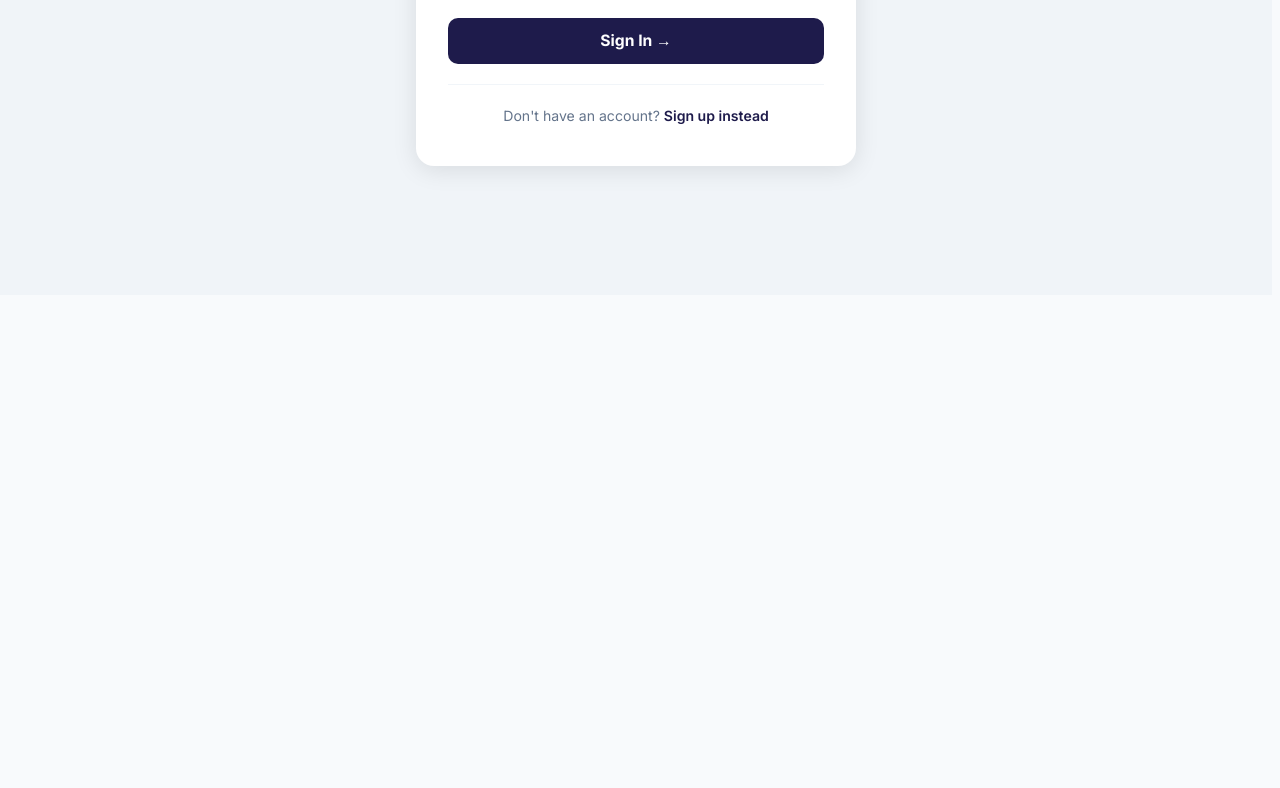
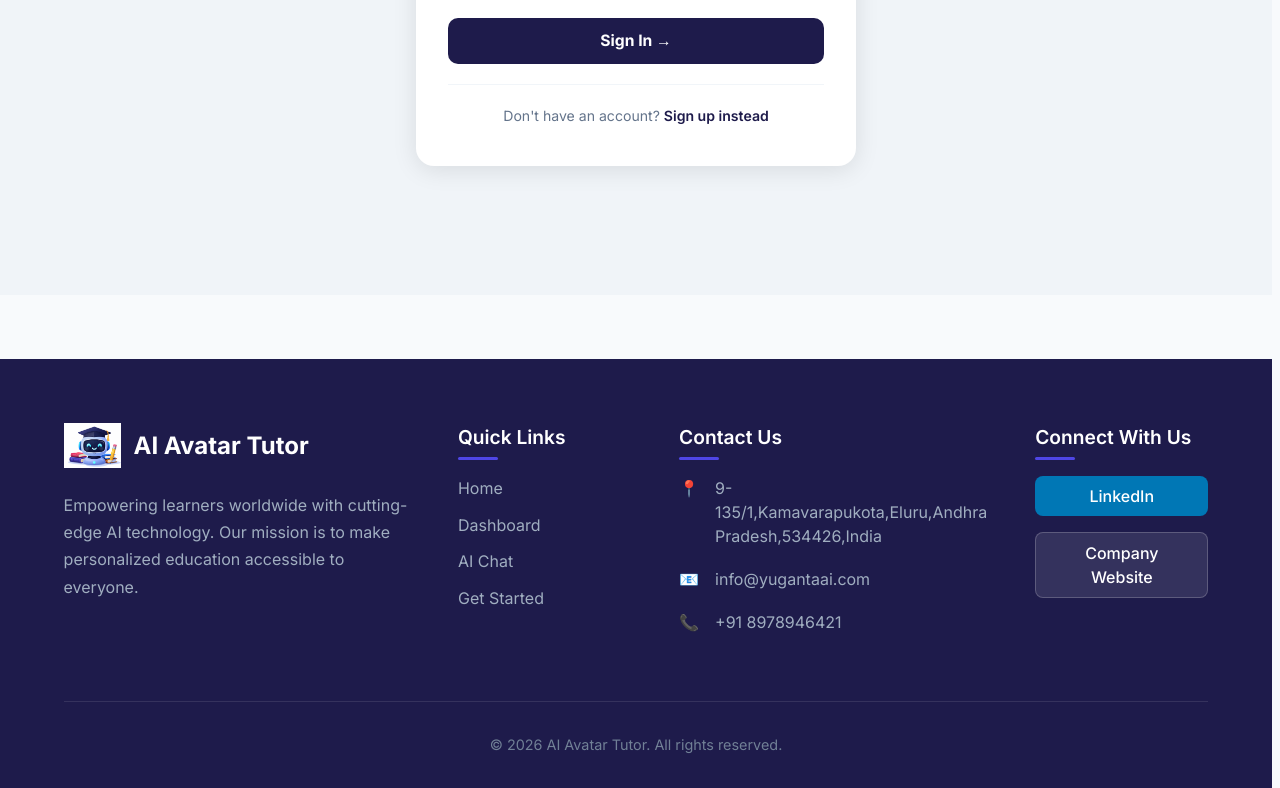
Before and after one commit to Swathidattha02/chatbot_web, a React (Create React App) app in the folder website_frontend/: page /login in a window 1280 px wide. Shown: the part 577-1365 px from the top of the page. Before the commit the page ends 872 px from the top, so only its background shows below. Built offline with nearby package versions, Linux system fonts and the light colour scheme; no server answers.

Commit message:
added global logic for footer , debuged and worked on the error of footer rendering 2 times

```diff
--- a/website_frontend/src/App.js
+++ b/website_frontend/src/App.js
@@ -20,6 +20,7 @@ import ResetPassword from "./pages/ResetPassword";
 
 // Components
 import Navbar from "./components/Navbar";
+import Footer from "./components/Footer";
 import SubjectLayout from "./components/SubjectLayout";
 
 // Protected Route Component
@@ -50,6 +51,7 @@ const RoleRoute = ({ children, role }) => {
 function AppContent() {
   const location = useLocation();
   const isChatPage = location.pathname === '/chat';
+  const isSubjectPage = location.pathname.startsWith('/subjects');
   const isTeacherPage = location.pathname.startsWith('/teacher');
   const isAdminPage = location.pathname.startsWith('/admin');
 
@@ -132,6 +134,7 @@ function AppContent() {
           }
         />
       </Routes>
+      {!isChatPage && !isSubjectPage && !isTeacherPage && !isAdminPage && <Footer />}
     </>
   );
 }
--- a/website_frontend/src/pages/Dashboard.js
+++ b/website_frontend/src/pages/Dashboard.js
@@ -9,7 +9,6 @@ import {
     Microscope, Dna, Globe, Languages, Atom,
     Beaker, Monitor, Megaphone, Inbox, Download, AlertCircle, RefreshCw
 } from "lucide-react";
-import Footer from "../components/Footer";
 import dashboardService from "../services/dashboardService";
 import "../styles/Dashboard.css";
 
@@ -800,7 +799,6 @@ function Dashboard() {
                         </div>
                     </div>
                 </div>
-                <Footer />
             </div>
         );
     }
--- a/website_frontend/src/pages/Home.js
+++ b/website_frontend/src/pages/Home.js
@@ -6,7 +6,6 @@ import {
     ChevronRight, ArrowRight, Play, CheckCircle2,
     GraduationCap, BookOpen, Trophy, Users
 } from "lucide-react";
-import Footer from "../components/Footer";
 import "../styles/Home.css";
 
 /* ── Animated counter hook ─────────────────────────────────────────── */
@@ -408,8 +407,6 @@ function Home() {
                     </div>
                 </div>
             </section>
-
-            <Footer />
         </div>
     );
 }
```
